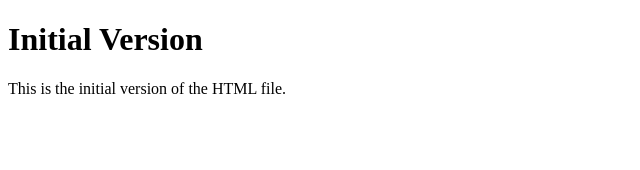
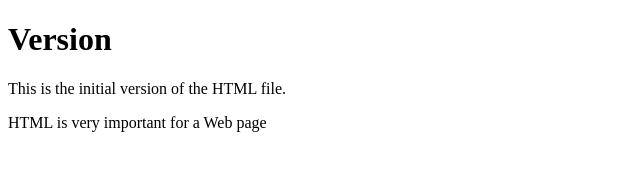
Before and after one commit to Surya-reddy-s/New-repo, a plain HTML site: page index.html in a window 1280 px wide. Shown: the whole page, without its empty margins (0-640 px from the left). Drawn offline with Linux system fonts and the light colour scheme.

Commit message:
Updated index.html with new content

```diff
--- a/index.html
+++ b/index.html
@@ -4,7 +4,8 @@
     <title>Git and GitHub Hands-on</title>
 </head>
 <body>
-    <h1>Initial Version</h1>
+    <h1> Version</h1>
     <p>This is the initial version of the HTML file.</p>
+    <p>HTML is very important for a Web page</p>
 </body>
 </html>
```
